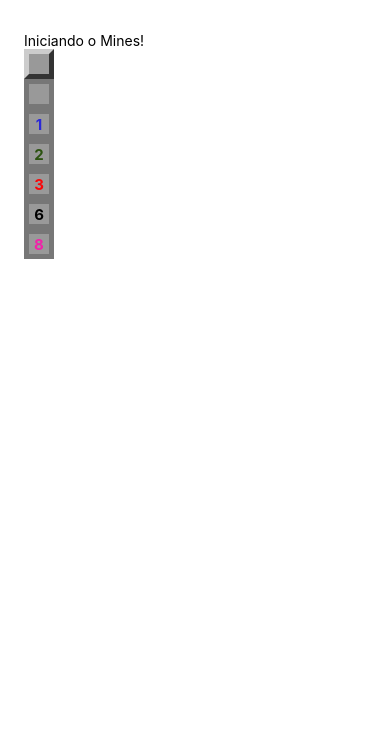
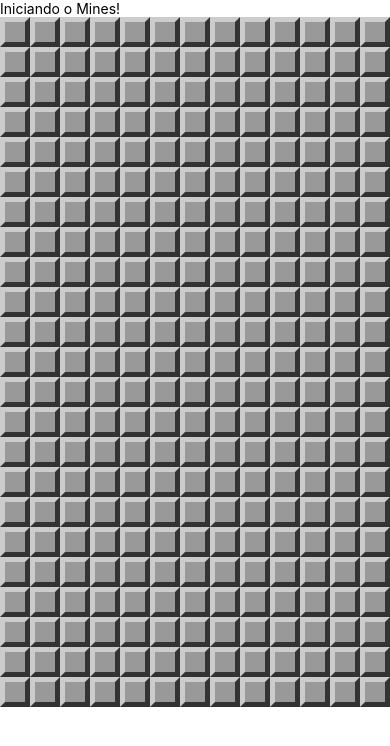
Before and after one commit to heitorado/react_mines, a React Native app: screen / in a window 390 px wide. Shown: the top 746 px of the page. Built offline with nearby package versions, Linux system fonts and the light colour scheme; what react-native would draw is missing.

Commit message:
Integrate minefield component to App

```diff
--- a/App.js
+++ b/App.js
@@ -23,8 +23,30 @@ import {
 
 import params from './src/params'
 import Field from './src/components/Field'
+import MineField from './src/components/MineField'
+import { createMinedBoard } from './src/functions'
 
 class App extends Component {
+
+  constructor(props){
+    super(props)
+    this.state = this.createState()
+  }
+
+  minesAmount = () => {
+    const cols = params.getColumnsAmount()
+    const rows = params.getRowsAmount()
+    return Math.ceil(cols * rows * params.difficultyLevel)
+  }
+
+  createState = () => {
+    const cols = params.getColumnsAmount()
+    const rows = params.getRowsAmount()
+    return {
+      board: createMinedBoard(rows, cols, this.minesAmount()),
+    }
+  }
+
   render() {
     return (
       <>
@@ -33,15 +55,11 @@ class App extends Component {
             contentInsetAdjustmentBehavior="automatic"
             style={styles.scrollView}>
             <View style={styles.body}>
-              <View style={styles.sectionContainer}>
+              <View style={styles.container}>
                 <Text>Iniciando o Mines!</Text>
-                <Field/>
-                <Field opened/>
-                <Field opened nearMines={1}/>
-                <Field opened nearMines={2}/>
-                <Field opened nearMines={3}/>
-                <Field opened nearMines={6}/>
-                <Field opened nearMines={8}/>
+                <View style={styles.board}>
+                  <MineField board={this.state.board} />
+                </View>
               </View>
             </View>
           </ScrollView>
@@ -52,6 +70,15 @@ class App extends Component {
 };
 
 const styles = StyleSheet.create({
+  container: {
+    flex: 1,
+    justifyContent: 'flex-end'
+  },
+  board:{
+    alignItems: 'center',
+    backgroundColor: '#AAA',
+  },
+
   scrollView: {
     backgroundColor: Colors.lighter,
   },
@@ -62,10 +89,7 @@ const styles = StyleSheet.create({
   body: {
     backgroundColor: Colors.white,
   },
-  sectionContainer: {
-    marginTop: 32,
-    paddingHorizontal: 24,
-  },
+
   sectionTitle: {
     fontSize: 24,
     fontWeight: '600',
--- a/src/params.js
+++ b/src/params.js
@@ -5,7 +5,7 @@ const params = {
   borderSize: 5,
   fontSize: 15,
   headerRatio: 0.15, // Proportion of the header panel on screen
-  difficultyLeve: 0.1, //Easy: 10% of fields with mines. Medium: 20%. Hard: 30%.
+  difficultyLevel: 0.1, //Easy: 10% of fields with mines. Medium: 20%. Hard: 30%.
   getColumnsAmount() {
     const width = Dimensions.get('window').width
     return Math.floor(width / this.blockSize)
```
